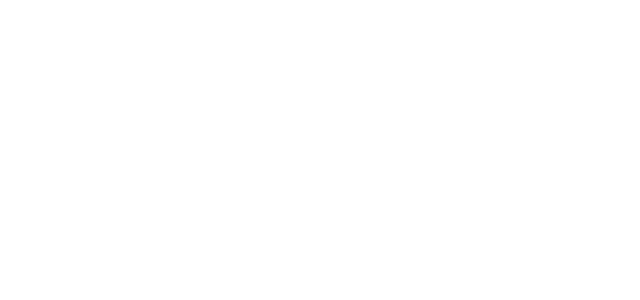
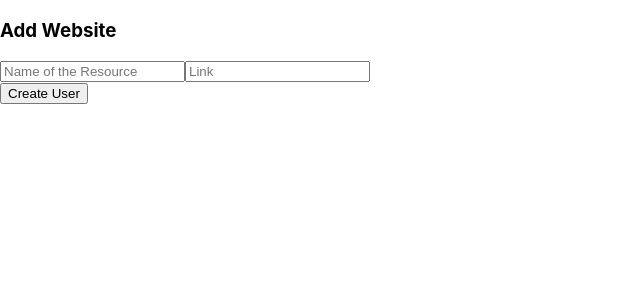
Before and after one commit to Mehul20/crypto-news, a React (Create React App) app: page /add in a window 1280 px wide. Before the commit this address had no page. Shown: the top 300 px of the page, without its empty margins (0-640 px from the left). Built offline with nearby package versions, Linux system fonts and the light colour scheme.

Commit message:
Add functionality added

```diff
--- a/src/App.js
+++ b/src/App.js
@@ -6,6 +6,7 @@
 import Table from "./components/Table";
 import Login from "./components/Login";
 import Signup from "./components/Signup";
+import Add from "./components/Add"
 
 export const UserContext = createContext();
 
@@ -17,7 +18,7 @@
         <Routes>
           <Route path="login" element={<Login />} />
           <Route path="signup" element={<Signup />} />
-
+          <Route path="add" element={<Add />} />
           <Route
             path=""
             element={
@@ -44,6 +45,7 @@
               </div>
             }
           />
+
         </Routes>
       </Router>
     </UserContext.Provider>
--- /dev/null
+++ b/src/components/Add.js
@@ -0,0 +1,59 @@
+import { doc, setDoc } from "firebase/firestore";
+import { useState} from "react";
+import { useNavigate } from "react-router-dom";
+import { db } from "../firebase-config";
+
+function Add() {
+
+// Add a new document in collection "cities"
+// await setDoc(doc(db,  "users"), {
+//   name: "Los Angeles",
+//   state: "CA",
+//   country: "USA"
+// });
+const [registerName, setName] = useState("");
+const [registerLinking, setLink] = useState("");
+const navigate = useNavigate();
+
+const register = async () => {
+    try {
+    await setDoc(doc(db, "table", registerName), {
+        Name: registerName,
+        Link: registerLinking,
+        Description: "okay",
+        Upvotes: 0,
+      });
+      navigate("/homeWithLogIn");
+    }
+    catch(error) {
+        console.log(error.message);
+    }
+    }
+
+return (
+    <div>
+      <div>
+        <h3> Add Website </h3>
+        <input
+          placeholder="Name of the Resource"
+          onChange={(event) => {
+            setName(event.target.value);
+          }}
+        ></input>
+        <input
+          placeholder="Link"
+          onChange={(event) => {
+            setLink(event.target.value);
+          }}
+        />
+        <div></div>
+
+        <button onClick={register}> Create User</button>
+      </div>
+    </div>
+  );
+}
+
+
+
+export default Add;
--- a/src/components/Table.js
+++ b/src/components/Table.js
@@ -28,7 +28,7 @@
     console.log(querySnapshot);
     querySnapshot.forEach((doc) => {
       temp.push(
-        createData(doc.data().Name, doc.data().Link, doc.data().Description[0])
+        createData(doc.data().Name, doc.data().Upvotes, doc.data().Description[0])
       );
     });
     setRows(temp);
@@ -61,7 +61,6 @@
               <TableCell align="center"><div style={{
     display: 'flex',
     alignItems: 'center',
-    flexWrap: 'wrap',
 }}>
 
     <span>{row.link}</span>
```
